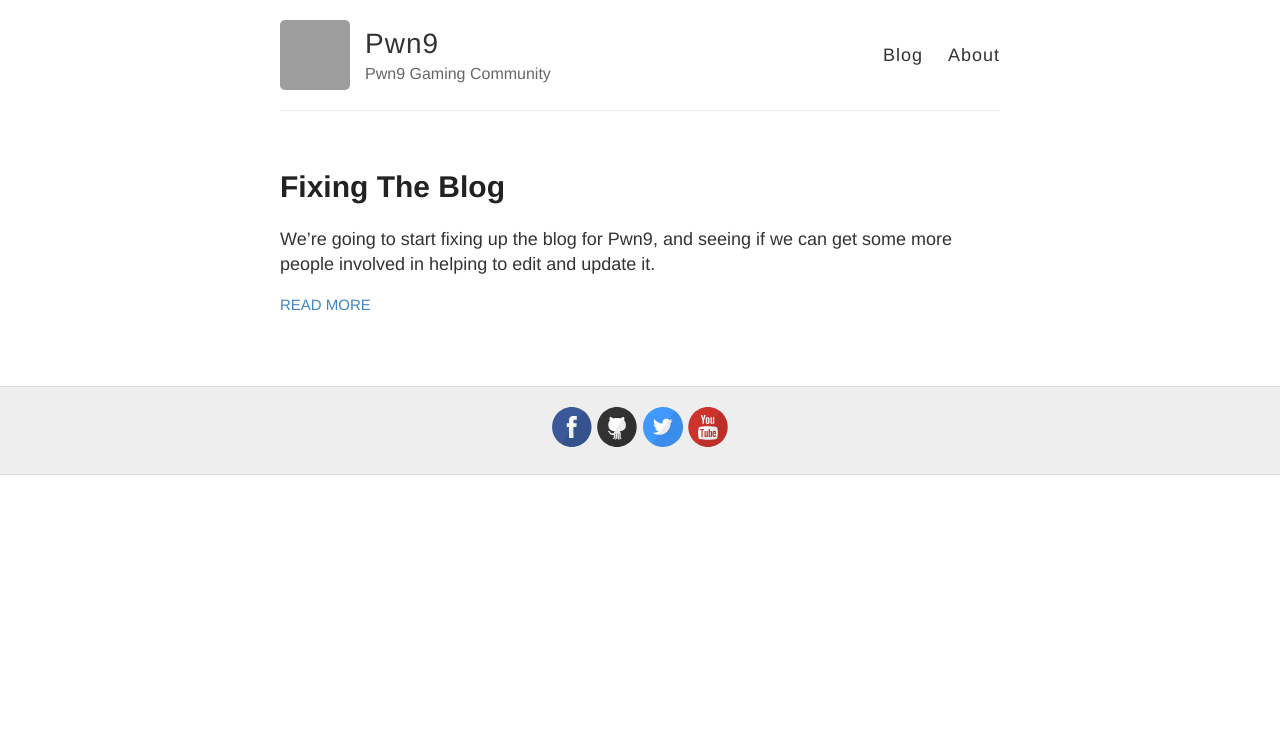
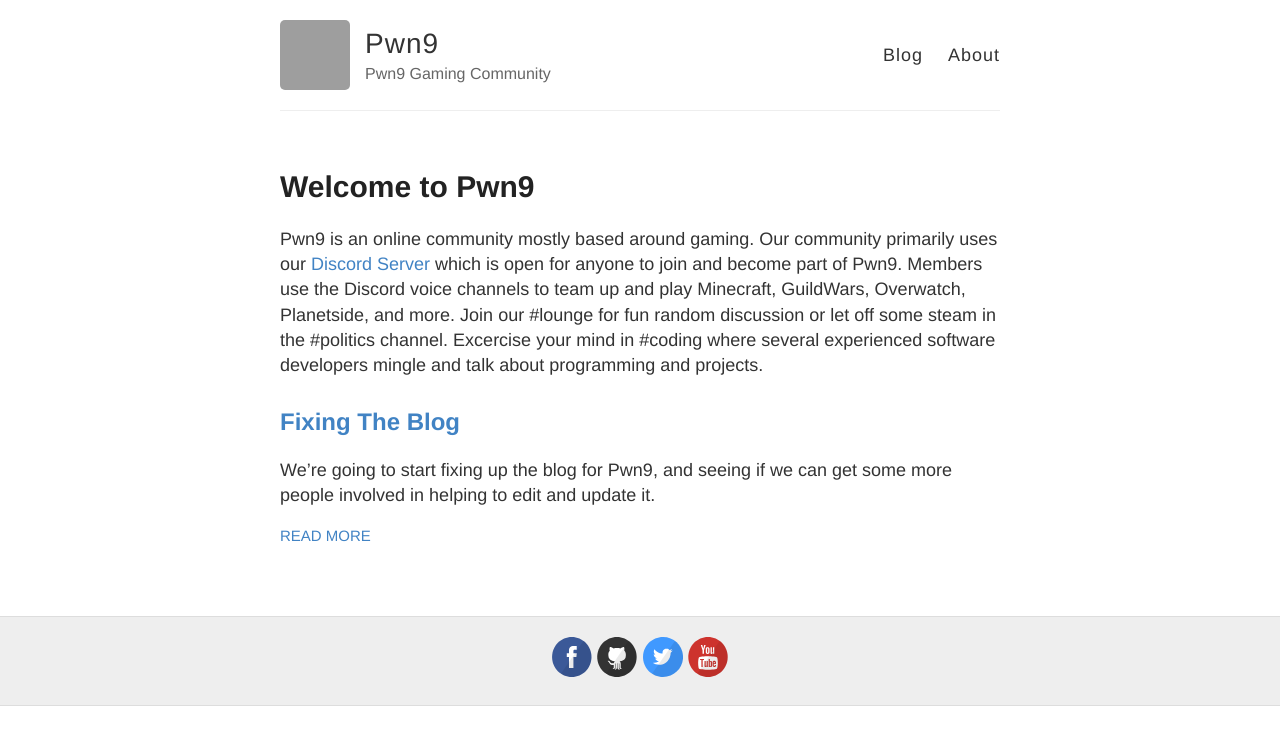
Before and after one commit to Pwn9/blog-pwn9-com.github.io, a Jekyll site: the page built from index.html, in a window 1280 px wide. Shown: the top 745 px of the page. Built offline with Jekyll 4.4.1, drawn with Linux system fonts in a browser that asks for light colours; grey boxes are pictures that could not be loaded.

Commit message:
add an intro pp to index.html

```diff
--- a/index.html
+++ b/index.html
@@ -3,7 +3,10 @@ layout: default
 published: true
 ---
 <!-- Place for an intro paragraph on the homepage -->
-
+<h1>Welcome to Pwn9</h1>
+<div class="entry">
+  Pwn9 is an online community mostly based around gaming. Our community primarily uses our <a href="https://discord.pwn9.com">Discord Server</a> which is open for anyone to join and become part of Pwn9. Members use the Discord voice channels to team up and play Minecraft, GuildWars, Overwatch, Planetside, and more. Join our #lounge for fun random discussion or let off some steam in the #politics channel. Excercise your mind in #coding where several experienced software developers mingle and talk about programming and projects.
+</div>
 <!-- End Intro -->
 
 <!-- Begin posts -->
@@ -11,7 +14,7 @@ published: true
   {% for post in site.posts %}
     <article class="post">
 
-      <h1><a href="{{ site.baseurl }}{{ post.url }}">{{ post.title }}</a></h1>
+      <h2><a href="{{ site.baseurl }}{{ post.url }}">{{ post.title }}</a></h2>
 
       <div class="entry">
         {{ post.excerpt }}
```
